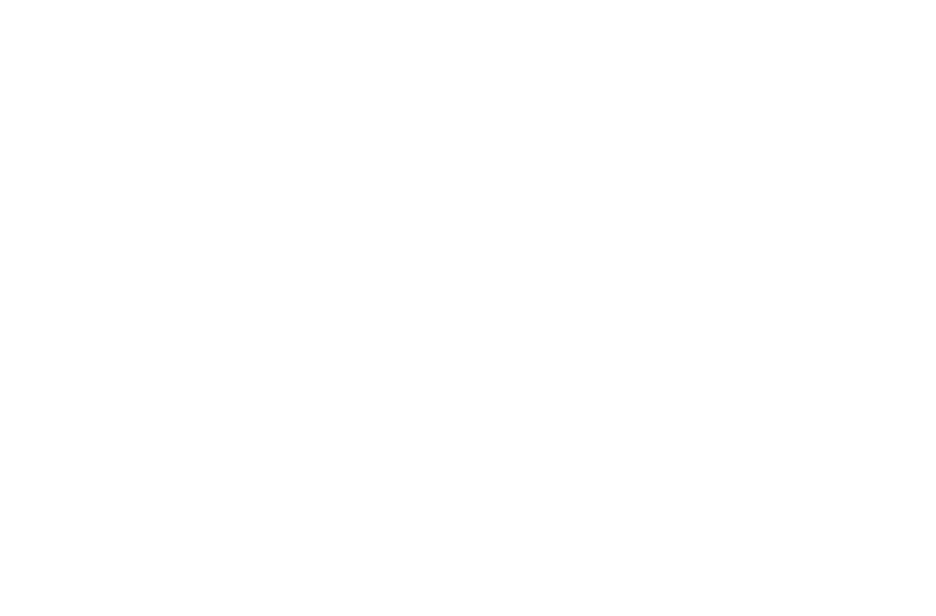
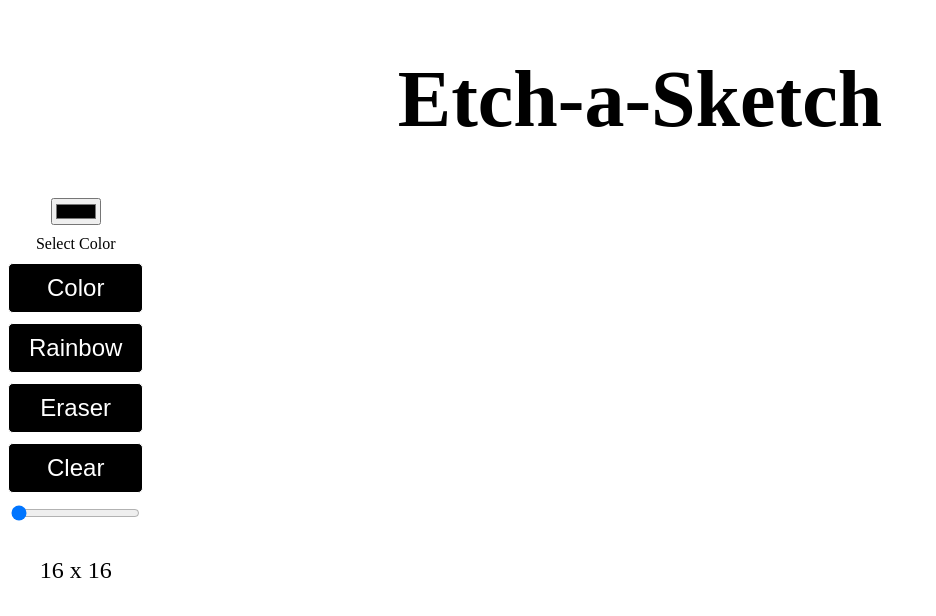
Before and after one commit to ColumMaher/etch-a-sketch, a plain HTML site: page index.html in a window 1280 px wide. Shown: the whole page, without its empty margins (0-936 px from the left). Drawn offline with Linux system fonts and the light colour scheme.

Commit message:
Page title, settings menu with color picker, grid size slider showing slider value.

```diff
--- a/index.html
+++ b/index.html
@@ -5,8 +5,23 @@
     <meta name="viewport" content="width=device-width, initial-scale=1.0">
     <title>Document</title>
     <script src="script.js" defer></script>
+    <link rel="stylesheet" href="styles.css">
 </head>
 <body>
+    <h1>Etch-a-Sketch</h1>
+    <div class="container">
+        <div class="options">
+            <input type="color" id="colorPicker">Select Color</input>
+            <button id="colorBtn">Color</button>
+            <button id="rainbowBtn">Rainbow</button>
+            <button id="eraserBtn">Eraser</button>
+            <button id="clearBtn">Clear</button>
+            <input type="range" min="16" max="100" value="16" id="gridSize">
+            <p class="sliderValue" id="sliderVal">16 x 16</p>
+        </div>
+        <div class="grid">
 
+        </div>
+    </div>
 </body>
 </html>
--- a/script.js
+++ b/script.js
@@ -0,0 +1,14 @@
+const colorPicker = document.getElementById('colorPicker');
+
+colorPicker.addEventListener('input', function() {
+    const color = this.value;
+    console.log(color)
+})
+
+const gridSizeSlider = document.getElementById('gridSize')
+const gridSizeValue = document.getElementById('sliderVal')
+
+gridSizeSlider.addEventListener('input', function(){
+    console.log(gridSizeSlider.value)
+    gridSizeValue.textContent = gridSizeSlider.value + " x " + gridSizeSlider.value
+})
--- a/styles.css
+++ b/styles.css
@@ -0,0 +1,38 @@
+h1 {
+    text-align: center;
+    font-size: 80px;
+}
+
+.container{
+    display: flex;
+}
+
+.options {
+    display: flex;
+    flex-direction: column;
+    align-items: center;
+    gap: 10px;
+}
+
+button {
+    width: 100%;
+    font-size: 24px;
+    background-color: black;
+    color: white;
+    padding-top: 10px;
+    padding-bottom: 10px;
+    padding-left: 20px;
+    padding-right: 20px;
+    border: solid 1px;
+    border-radius: 5px;
+}
+
+.sliderValue {
+    text-align: center;
+    font-size: 24px;
+    font-weight: 300;
+}
+
+.grid {
+
+}
```
